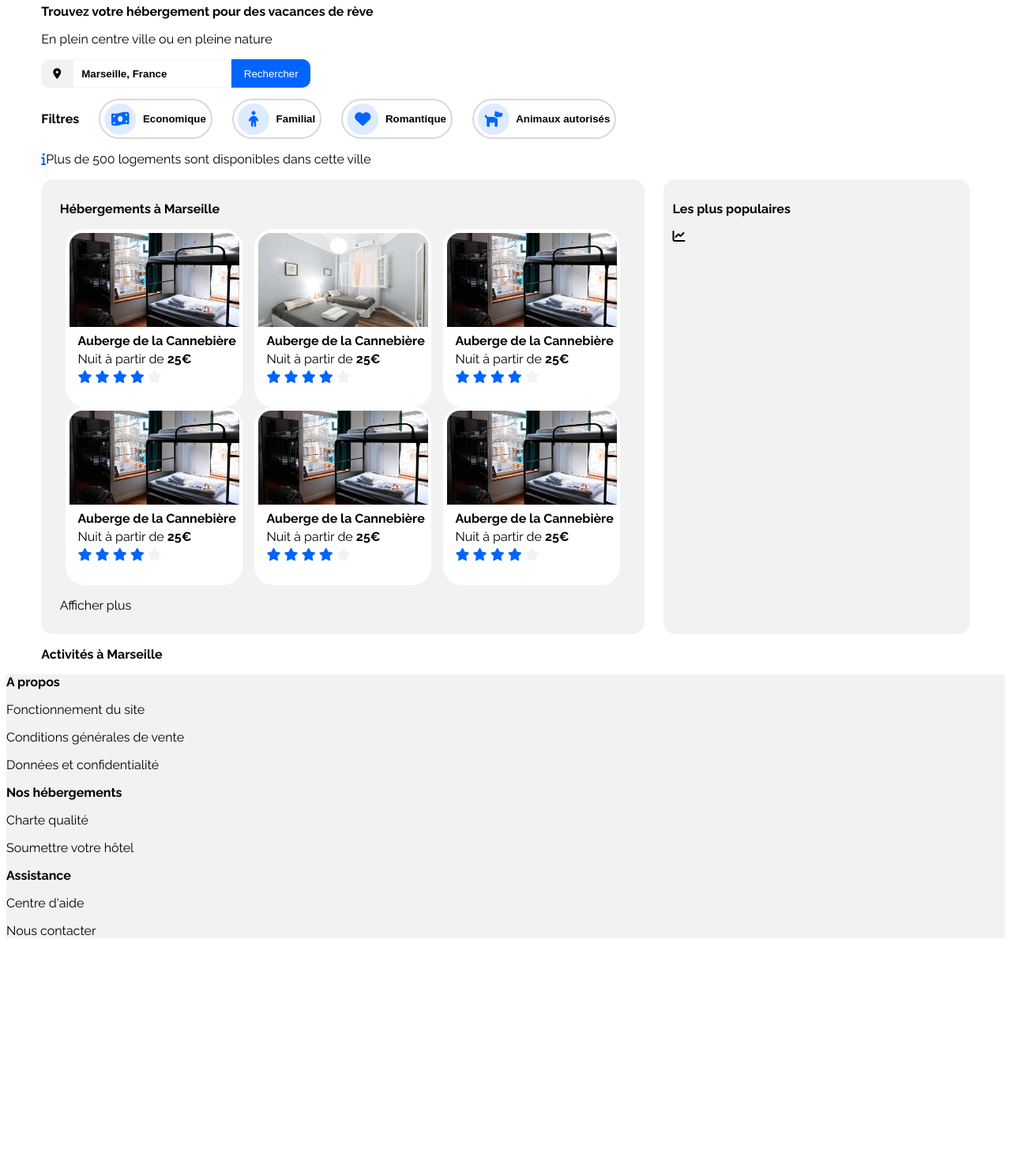
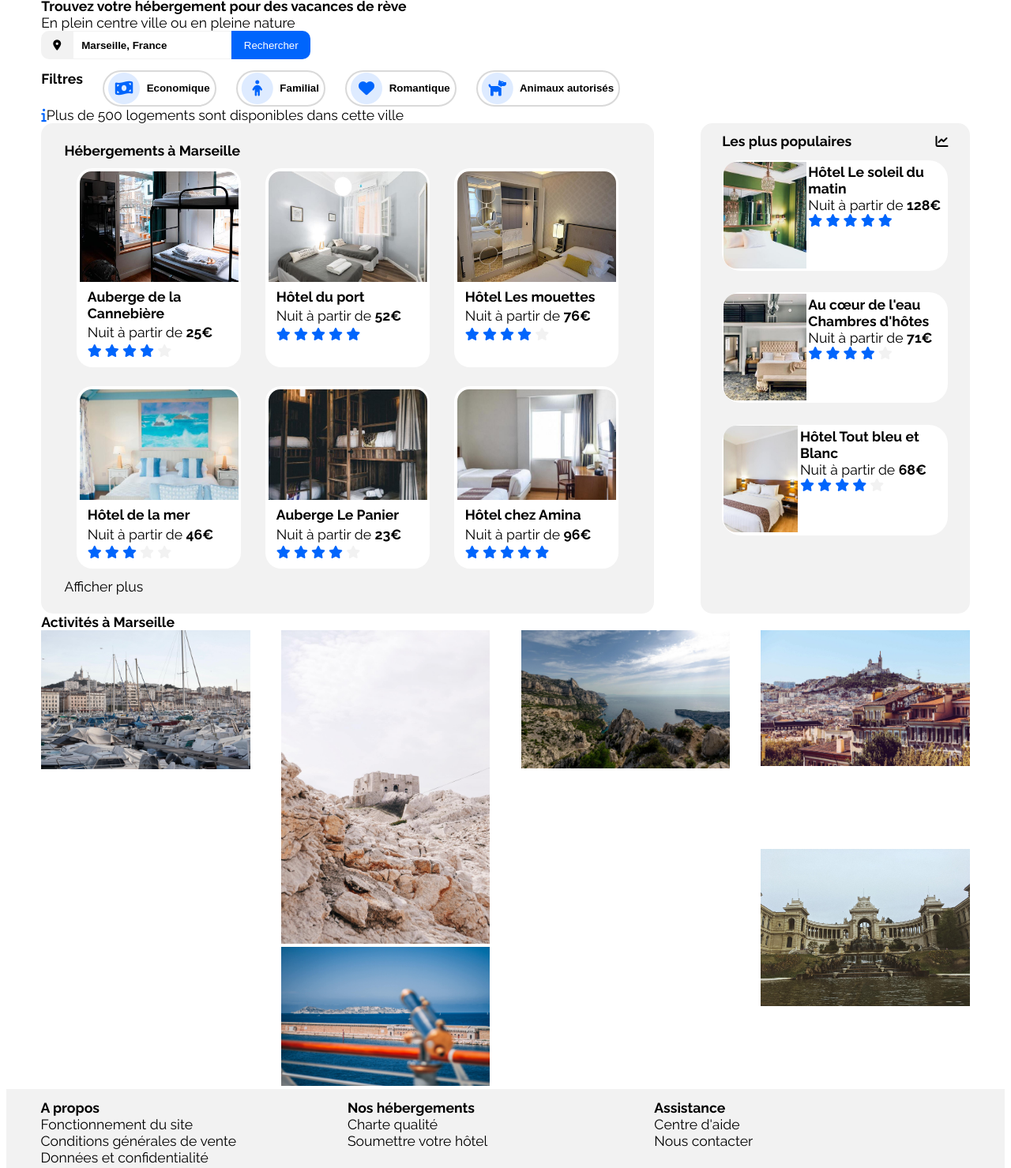
Before and after one commit to YoannAsl/YoannAgesilas_2_01092020, a plain HTML site: page index.html in a window 1280 px wide. Shown: the part 62-1541 px from the top of the page at 79% size. Before the commit the page ends 1266 px from the top, so only its background shows below. Drawn offline with Linux system fonts and the light colour scheme.

Commit message:
Fin cards 1 + début cards 2 et 3

```diff
--- a/index.html
+++ b/index.html
@@ -68,7 +68,7 @@
         <div id="container1">
             <div id="container2">
                 <p class="titre">Hébergements à Marseille</p>
-                    <div id="cards_container">
+                    <div id="cards_container2">
                         <div class="card1">
                             <img class="card1_img" src="images/hebergements/4_small/marcus-loke-WQJvWU_HZFo-unsplash.jpg">
                             <div class="card1_text">
@@ -84,8 +84,20 @@
                         <div class="card1">
                             <img class="card1_img" src="images\hebergements\4_small\fred-kleber-gTbaxaVLvsg-unsplash.jpg">
                             <div class="card1_text">
-                                <p class="titre">Auberge de la Cannebière</p>
-                                <p>Nuit à partir de <span class="price">25€</span></p>
+                                <p class="titre">Hôtel du port</p>
+                                <p>Nuit à partir de <span class="price">52€</span></p>
+                                <i class="fas fa-star blue"></i>
+                                <i class="fas fa-star blue"></i>
+                                <i class="fas fa-star blue"></i>
+                                <i class="fas fa-star blue"></i>
+                                <i class="fas fa-star blue"></i>
+                            </div>
+                        </div>
+                        <div class="card1">
+                            <img class="card1_img" src="images\hebergements\4_small\reisetopia-B8WIgxA_PFU-unsplash.jpg">
+                            <div class="card1_text">
+                                <p class="titre">Hôtel Les mouettes</p>
+                                <p>Nuit à partir de <span class="price">76€</span></p>
                                 <i class="fas fa-star blue"></i>
                                 <i class="fas fa-star blue"></i>
                                 <i class="fas fa-star blue"></i>
@@ -94,10 +106,22 @@
                             </div>
                         </div>
                         <div class="card1">
-                            <img class="card1_img" src="images/hebergements/4_small/marcus-loke-WQJvWU_HZFo-unsplash.jpg">
+                            <img class="card1_img" src="images\hebergements\4_small\annie-spratt-Eg1qcIitAuA-unsplash.jpg">
                             <div class="card1_text">
-                                <p class="titre">Auberge de la Cannebière</p>
-                                <p>Nuit à partir de <span class="price">25€</span></p>
+                                <p class="titre">Hôtel de la mer</p>
+                                <p>Nuit à partir de <span class="price">46€</span></p>
+                                <i class="fas fa-star blue"></i>
+                                <i class="fas fa-star blue"></i>
+                                <i class="fas fa-star blue"></i>
+                                <i class="fas fa-star grey"></i>
+                                <i class="fas fa-star grey"></i>
+                            </div>
+                        </div>
+                        <div class="card1">
+                            <img class="card1_img" src="images\hebergements\4_small\nicate-lee-kT-ZyaiwBe0-unsplash.jpg">
+                            <div class="card1_text">
+                                <p class="titre">Auberge Le Panier</p>
+                                <p>Nuit à partir de <span class="price">23€</span></p>
                                 <i class="fas fa-star blue"></i>
                                 <i class="fas fa-star blue"></i>
                                 <i class="fas fa-star blue"></i>
@@ -106,10 +130,45 @@
                             </div>
                         </div>
                         <div class="card1">
-                            <img class="card1_img" src="images/hebergements/4_small/marcus-loke-WQJvWU_HZFo-unsplash.jpg">
+                            <img class="card1_img" src="images\hebergements\4_small\febrian-zakaria-M6S1WvfW68A-unsplash.jpg">
                             <div class="card1_text">
-                                <p class="titre">Auberge de la Cannebière</p>
-                                <p>Nuit à partir de <span class="price">25€</span></p>
+                                <p class="titre">Hôtel chez Amina</p>
+                                <p>Nuit à partir de <span class="price">96€</span></p>
+                                <i class="fas fa-star blue"></i>
+                                <i class="fas fa-star blue"></i>
+                                <i class="fas fa-star blue"></i>
+                                <i class="fas fa-star blue"></i>
+                                <i class="fas fa-star blue"></i>
+                            </div>
+                        </div>
+
+                    </div>
+                <p>Afficher plus</p>
+            </div>
+
+            <div id="container3">
+                <div id="container3_title">
+                    <p class="titre">Les plus populaires</p>
+                    <i class="fas fa-chart-line"></i>
+                </div>
+                <div id="cards_container3">
+                    <div class="card2">
+                        <img class="card2_img" src="images\hebergements\4_small\emile-guillemot-Bj_rcSC5XfE-unsplash.jpg">
+                        <div class="card2_text">
+                            <p class="titre">Hôtel Le soleil du matin</p>
+                            <p>Nuit à partir de <span class="price">128€</span></p>
+                            <i class="fas fa-star blue"></i>
+                            <i class="fas fa-star blue"></i>
+                            <i class="fas fa-star blue"></i>
+                            <i class="fas fa-star blue"></i>
+                            <i class="fas fa-star blue"></i>
+                        </div>
+                    </div>
+                    <div class="card2">
+                        <img class="card2_img" src="images\hebergements\4_small\aw-creative-VGs8z60yT2c-unsplash.jpg">
+                        <div class="card2_text">
+                            <p class="titre">Au cœur de l'eau Chambres d'hôtes</p>
+                            <p>Nuit à partir de <span class="price">71€</span></p>
                             <i class="fas fa-star blue"></i>
                             <i class="fas fa-star blue"></i>
                             <i class="fas fa-star blue"></i>
@@ -117,11 +176,11 @@
                             <i class="fas fa-star grey"></i>
                         </div>
                     </div>
-                        <div class="card1">
-                            <img class="card1_img" src="images/hebergements/4_small/marcus-loke-WQJvWU_HZFo-unsplash.jpg">
-                            <div class="card1_text">
-                                <p class="titre">Auberge de la Cannebière</p>
-                                <p>Nuit à partir de <span class="price">25€</span></p>
+                    <div class="card2">
+                        <img class="card2_img" src="images\hebergements\4_small\febrian-zakaria-sjvU0THccQA-unsplash.jpg">
+                        <div class="card2_text">
+                            <p class="titre">Hôtel Tout bleu et Blanc</p>
+                            <p>Nuit à partir de <span class="price">68€</span></p>
                             <i class="fas fa-star blue"></i>
                             <i class="fas fa-star blue"></i>
                             <i class="fas fa-star blue"></i>
@@ -129,27 +188,7 @@
                             <i class="fas fa-star grey"></i>
                         </div>
                     </div>
-                        <div class="card1">
-                            <img class="card1_img" src="images/hebergements/4_small/marcus-loke-WQJvWU_HZFo-unsplash.jpg">
-                            <div class="card1_text">
-                                <p class="titre">Auberge de la Cannebière</p>
-                                <p>Nuit à partir de <span class="price">25€</span></p>
-                                <i class="fas fa-star blue"></i>
-                                <i class="fas fa-star blue"></i>
-                                <i class="fas fa-star blue"></i>
-                                <i class="fas fa-star blue"></i>
-                                <i class="fas fa-star grey"></i>
                 </div>
-                        </div>
-
-                    </div>
-
-                <p>Afficher plus</p>
-            </div>
-
-            <div id="container3">
-                <p class="titre">Les plus populaires</p>
-                <i class="fas fa-chart-line"></i>
             </div>
 
 
@@ -157,10 +196,35 @@
 
         <div id="container4">
             <p class="titre">Activités à Marseille</p>
+            <div id="container5">
+                <div class="card_full">
+                    <img src="images/activites/2_large/reno-laithienne-QUgJhdY5Fyk-unsplash.jpg">
+                </div>
+                <div class="cards_container4">
+                    <div>
+                        <img src="images/activites/2_large/paul-hermann-QFTrLdQIRhI-unsplash.jpg">
+                    </div>
+                    <div>
+                        <img src="images/activites/2_large/kevin-hikari-rV_Qd1l-VXg-unsplash.jpg">
+                    </div>
+                </div >
+                <div class="card_full">
+                    <img src="images/activites/2_large/kilyan-sockalingum-NR8-cBCN3aI-unsplash.jpg">
+                </div>
+                <div class="cards_container4">
+                    <div>
+                        <img src="images/activites/2_large/florian-wehde-xW9e8gdotxI-unsplash.jpg">
+                    </div>
+                    <div>
+                        <img src="images/activites/2_large/lena-paulin-wH2-EJoDcV0-unsplash.jpg">
+                    </div>
+                </div>
+            </div>
         </div>
     </div>
 
     <footer>
+        <div id="footer_container">
             <div>
                 <p class="titre">A propos</p>
                 <p>Fonctionnement du site</p>
@@ -177,6 +241,8 @@
                 <p>Centre d'aide</p>
                 <p>Nous contacter</p>
             </div>
+        </div>
+
     </footer>
 
 </body>
--- a/styles.css
+++ b/styles.css
@@ -6,14 +6,15 @@
 }
 
 /* tester var avec W3C */
-body {
-    margin-top: 0px;
+body p {
+    margin: 0;
+    font-size: 110%;
 }
 
 #container {
+    /* padding: 0 3.4%; */
     width: 93%;
-    margin-left: auto;
-    margin-right: auto;
+    margin: 0 auto;
 }
 
 header {
@@ -99,34 +100,72 @@ form {
     width: 61%;
     background-color: var(--grey);
     border-radius: 15px;
-    padding: 1% 2%;
+    padding: 2% 2.5%;
 }
 
-#cards_container {
+#cards_container2 {
     display: flex;
     flex-wrap: wrap;
     justify-content: space-around;
 }
 
-#container3 {
-    width: 31%;
-    background-color: var(--grey);
-    border-radius: 15px;
-    padding: 1%;
-}
-
 .card1 {
     background-color: white;
-    border-radius: 1.5em;
-    padding: 0.6%;
-    width: 30%;
+    border-radius: 20px;
+    padding: 0.5% 0.5% 1.5% 0.5%;
+    width: 28%;
+    margin: 1.7% 0;
 }
 
 .card1_img {
     width: 100%;
-    height: 55%;
+    height: 140px;
+    border-top-left-radius: 15px;
+    border-top-right-radius: 15px;
+    object-fit: cover;
+}
+
+#container3 {
+    width: 29%;
+    background-color: var(--grey);
+    border-radius: 15px;
+    padding: 1% 0%;
+}
+
+#container3_title {
+    display: flex;
+    justify-content: space-between;
+    margin: 0 8%
+}
+
+#container3_title i {
+    margin: auto 0;
+}
+
+#cards_container3 {
+    display: flex;
+    flex-direction: column;
+    justify-content: space-between;
+}
+
+.card2 {
+    background-color: white;
+    margin: 4% 8%;
+    padding: 0.5% 0.5% 1% 0.5%;
+    border-radius: 1.5em;
+    display: flex;
+}
+
+.card2_img {
+    height: 135px;
+    width: 37%;
     border-top-left-radius: 1em;
-    border-top-right-radius: 1em;
+    border-bottom-left-radius: 1em;
+    object-fit: cover;
+}
+
+.card2_text {
+    padding: 1%;
 }
 
 .blue {
@@ -167,6 +206,40 @@ form {
     font-size: 1.5em;
 }
 
+#container5 {
+    display: flex;
+    justify-content: space-between;
+}
+
+.card_full {
+    width: 22.5%;
+}
+
+.card_full img {
+    width: 100%;
+}
+
+.cards_container4 {
+    width: 22.5%;
+    display: flex;
+    flex-wrap: wrap;
+}
+
+.cards_container4 img{
+    width: 100%;
+}
+
 footer {
     background-color: var(--grey);
+    padding: 1% 2%;
 }
+
+#footer_container {
+    display: flex;
+    width: 97%;
+    margin: 0 auto;
+}
+
+#footer_container div {
+    width: 33%;
+}
```
Lines whose indentation alone changed are shown as unchanged.
